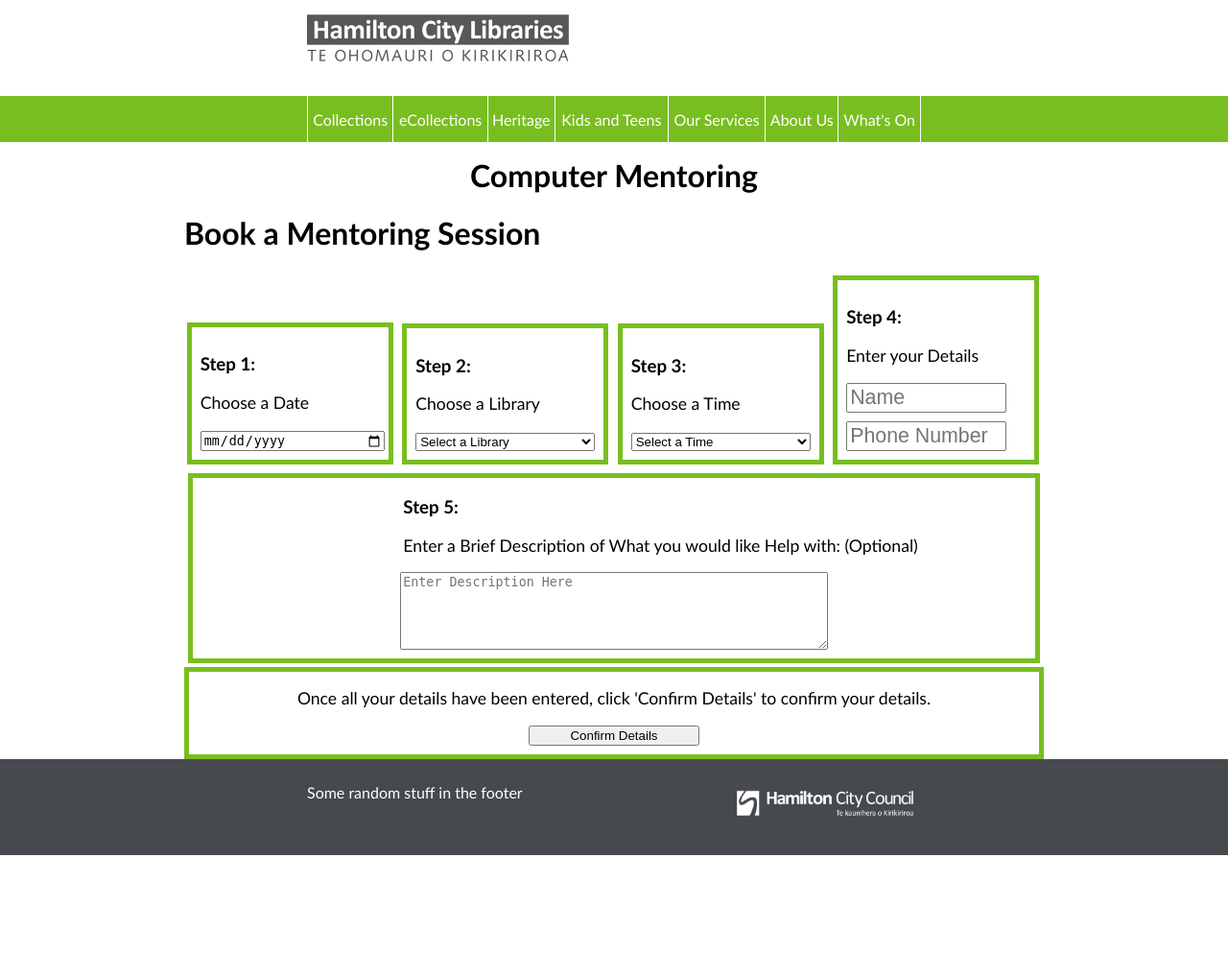
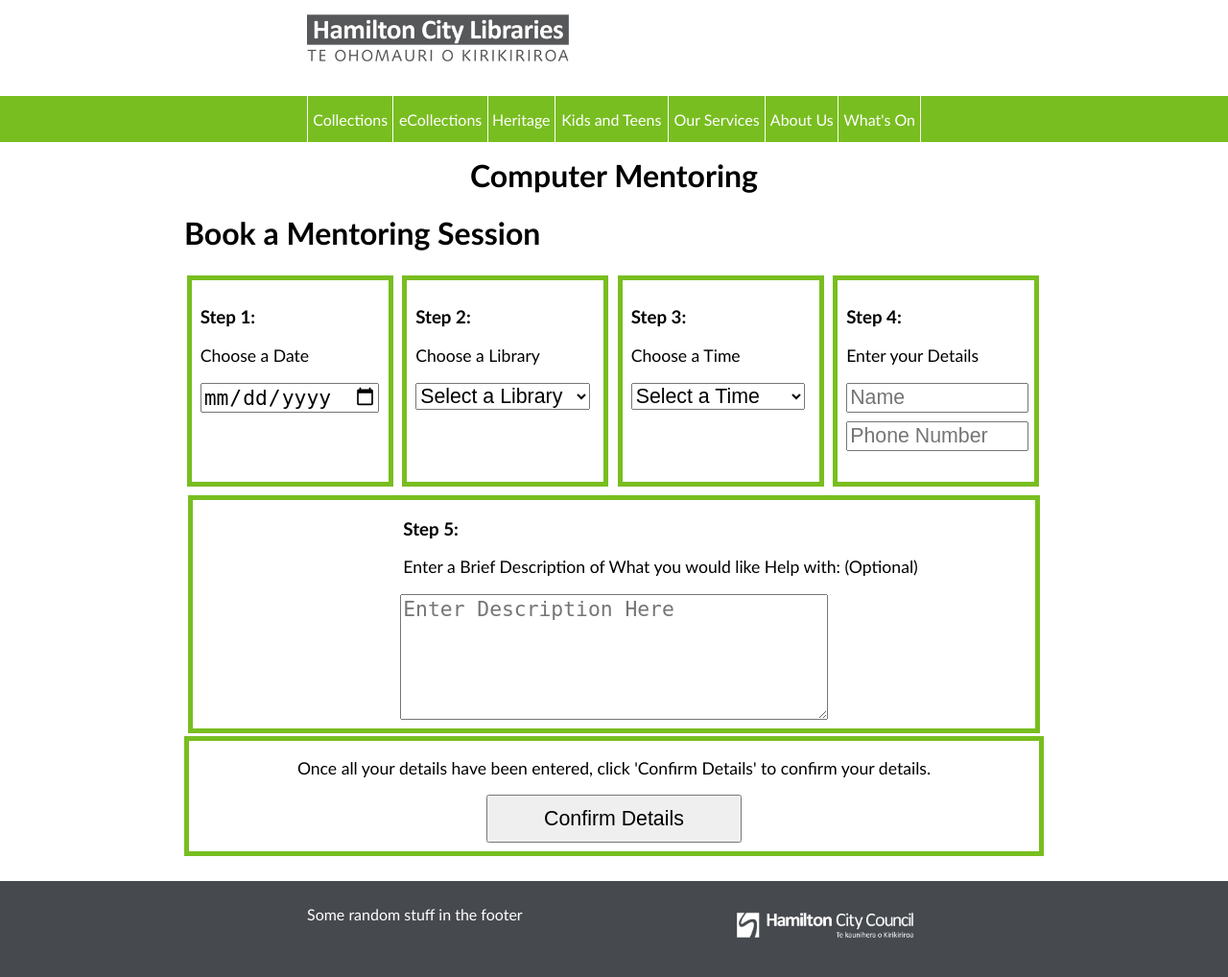
Before and after one commit to ashton-lye/straightupit, a PHP site: page /booking.php in a window 1280 px wide. Shown: the whole page at 96% size. Before the commit the page ends 891 px from the top, so only its background shows below. Run offline with PHP 8.4, Linux system fonts and the light colour scheme; data comes from the database, SQL or seed files in the repository.

Commit message:
fixed booking page css, i dont like it but it works

```diff
--- a/hclmentors/css/booking.css
+++ b/hclmentors/css/booking.css
@@ -44,13 +44,12 @@
 .confirmBoxContent button#bookButton {
     margin-left: 35%;
 }
-
 div#step1,#step2,#step3,#step4 {
     display: inline-block;
     box-sizing: border-box;
     border: 5px solid #78BE20;
     width: 24%;
-    height: 40%;
+    min-height: 220px !important;
     padding: 1%;
     margin: 0.30%;
     overflow: auto;
@@ -68,6 +67,7 @@ div#step5 textarea {
     margin-bottom: 1%;
     width: 50%;
     height: 20%;
+    font-size: 16pt;
 }
 
 div#step5 p {
@@ -83,8 +83,8 @@ input#nameInput {
 }
 
 input, select {
-    height: 20%;
-    width: 100%;
+    width: 97% !important;
+    font-size: 16pt !important;
 }
 
 p {
@@ -116,8 +116,9 @@ div#confirmDiv p {
 div#confirmDiv button{
     display: block;
     margin: 0 auto;
-    height: 8%;
-    width: 20%;
+    height: 50px;
+    width: 30%;
+    font-size: 16pt;
 }
 
 div.content {
@@ -126,3 +127,11 @@ div.content {
     height: 100%;
     display: block;
 }
+
+div.footer {
+    margin-top: 2%;
+}
+
+div#inputs {
+    height: 100%;
+}
```
